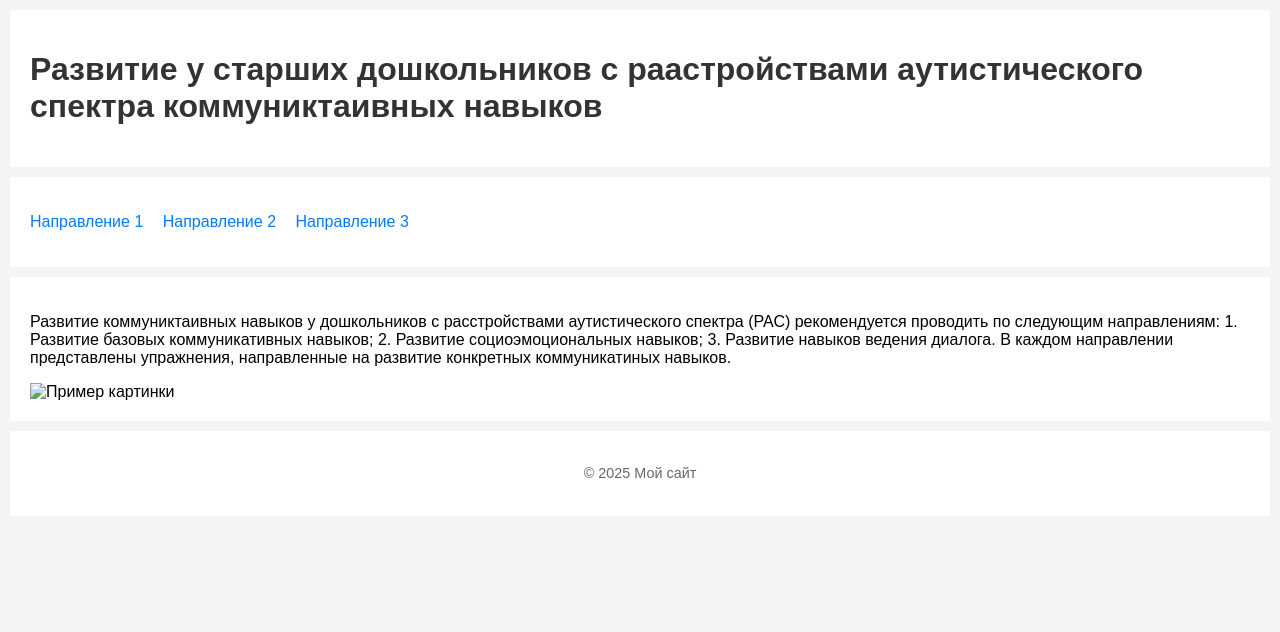
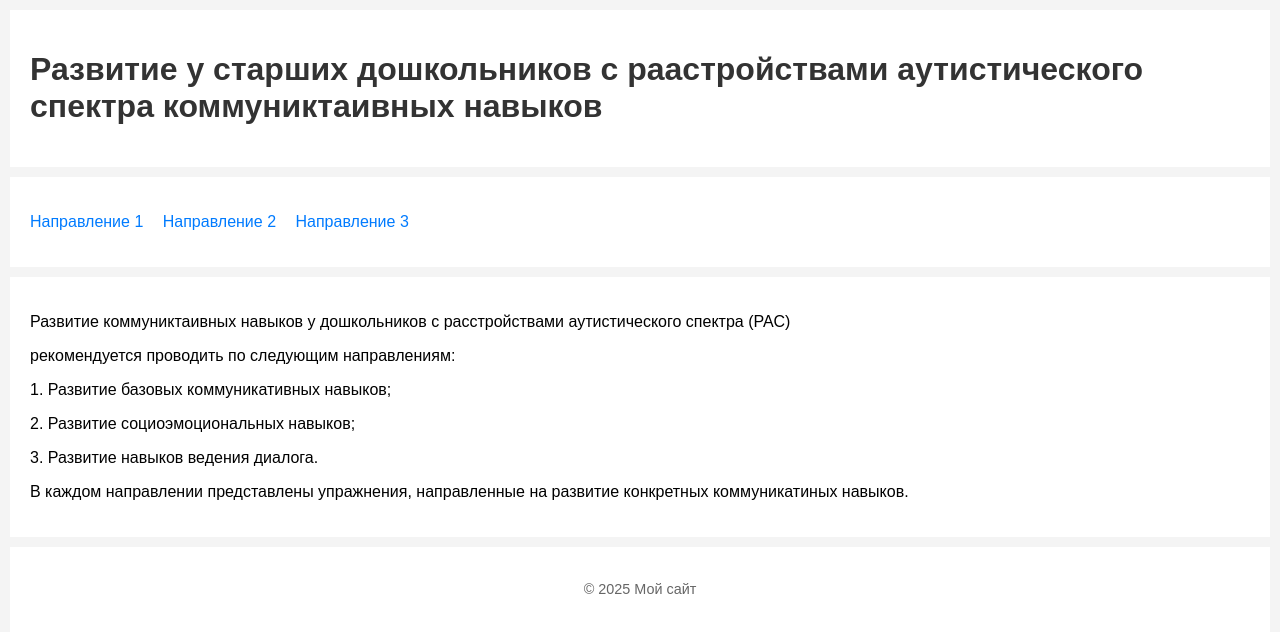
Before and after one commit to VadimVinder/development-of-communication-skills, a plain HTML site: page index.html in a window 1280 px wide. Drawn offline with Linux system fonts and the light colour scheme.

Commit message:
Update index.html

```diff
--- a/index.html
+++ b/index.html
@@ -18,13 +18,13 @@
     </ul>
   </nav>
   <section>
-    <p>Развитие коммуниктаивных навыков у дошкольников с расстройствами аутистического спектра (РАС) рекомендуется проводить по следующим направлениям:
-    1. Развитие базовых коммуникативных навыков;
-    2. Развитие социоэмоциональных навыков;
-    3. Развитие навыков ведения диалога.
-    В каждом направлении представлены упражнения, направленные на развитие конкретных коммуникатиных навыков.</p>
+    <p>Развитие коммуниктаивных навыков у дошкольников с расстройствами аутистического спектра (РАС)</p>
+    <p>рекомендуется проводить по следующим направлениям:</p>
+    <p>1. Развитие базовых коммуникативных навыков;</p>
+    <p>2. Развитие социоэмоциональных навыков;</p>
+    <p>3. Развитие навыков ведения диалога.</p>
+    <p>В каждом направлении представлены упражнения, направленные на развитие конкретных коммуникатиных навыков.</p>
     <!-- Можно вставлять картинки, используя тег <img> -->
-    <img src="images/image1.jpg" alt="Пример картинки">
   </section>
   <footer>
     <p>© 2025 Мой сайт</p>
```
